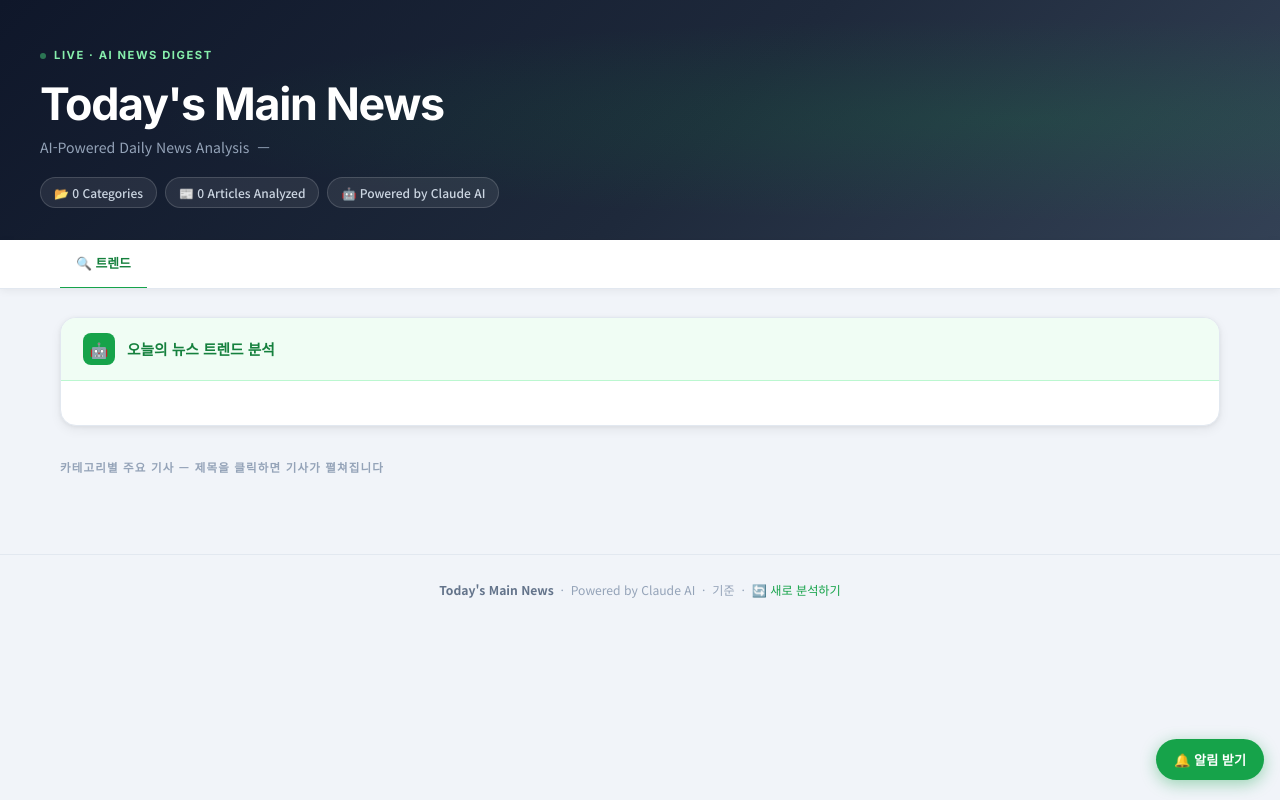
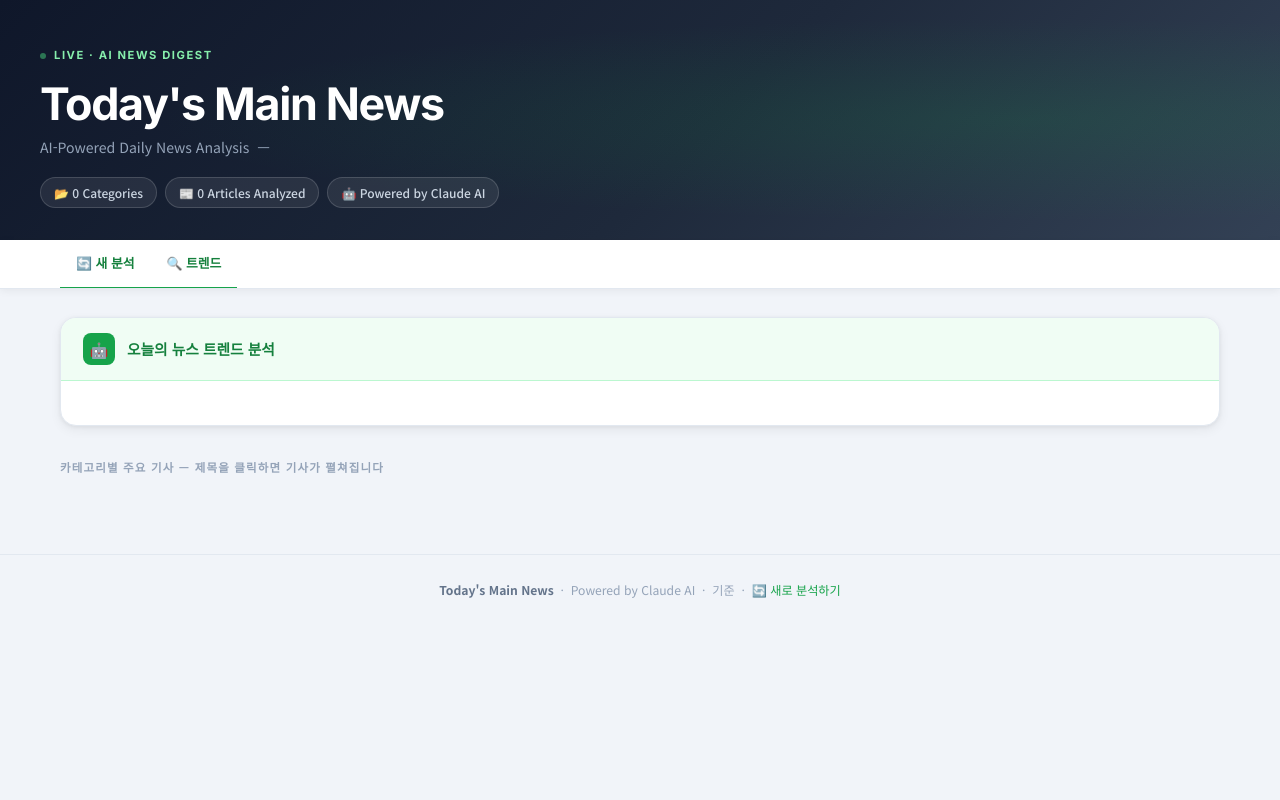
Before and after one commit to suhun1105-cmd/Today-s-Main-News, a Flask app: template templates/report.html in a window 1280 px wide. Run offline with Flask 3, Linux system fonts and the light colour scheme; the template is opened without the code that fills it, so the values that code supplies are empty.

Commit message:
fix: 알림 버튼 제거, 탭바에 새 분석 버튼 추가

```diff
--- a/templates/report.html
+++ b/templates/report.html
@@ -383,23 +383,17 @@
     }
     .site-footer strong { color: var(--text-muted); }
 
-    /* 알림 버튼 */
-    .notif-bar {
-      position: fixed; bottom: 20px; right: 16px; z-index: 200;
+    /* 탭바 홈 버튼 */
+    .tab-item-home {
+      display: inline-flex; align-items: center; gap: 6px;
+      padding: 13px 16px;
+      font-size: 0.8rem; font-weight: 700;
+      color: var(--accent-dark);
+      text-decoration: none;
+      border-bottom: 2px solid var(--accent);
+      margin-bottom: -1px;
+      white-space: nowrap;
     }
-    .notif-btn {
-      display: flex; align-items: center; gap: 7px;
-      background: var(--accent); color: #fff;
-      border: none; border-radius: 999px;
-      padding: 11px 18px;
-      font-size: 0.82rem; font-weight: 700;
-      font-family: inherit; cursor: pointer;
-      box-shadow: 0 4px 16px rgba(22,163,74,.4);
-      transition: background .15s, transform .1s;
-    }
-    .notif-btn:hover { background: var(--accent-dark); }
-    .notif-btn:active { transform: scale(.97); }
-    .notif-btn.on { background: #64748b; box-shadow: none; }
 
     @media (max-width: 600px) {
       .site-header { padding: 28px 18px 24px; }
@@ -428,6 +422,7 @@
 <!-- ── STICKY TAB BAR ── -->
 <nav class="tab-bar">
   <div class="tab-list">
+    <a class="tab-item-home" href="/?force=1">🔄 새 분석</a>
     <a class="tab-item" href="#trend">🔍 트렌드</a>
     {% for cat in categories %}
     <a class="tab-item" href="#cat-{{ cat.id }}">{{ cat.emoji }} {{ cat.name }}</a>
@@ -507,13 +502,6 @@
   </div>
 
 </main>
-
-<!-- 알림 버튼 (우측 하단 고정) -->
-<div class="notif-bar">
-  <button class="notif-btn" id="notifBtn" onclick="toggleNotif()">
-    🔔 알림 받기
-  </button>
-</div>
 
 <footer class="site-footer">
   <strong>Today's Main News</strong> &nbsp;·&nbsp; Powered by Claude AI &nbsp;·&nbsp; {{ generated_at }} 기준
@@ -595,63 +583,6 @@
   const tc = document.getElementById('trend-content');
   if (tc) tc.innerHTML = renderMarkdown(tc.textContent);
 
-  // ── 푸시 알림 ──────────────────────────────
-  const btn = document.getElementById('notifBtn');
-  let currentSub = null;
-
-  async function initNotif() {
-    if (!('serviceWorker' in navigator) || !('PushManager' in window)) {
-      if (btn) btn.style.display = 'none';
-      return;
-    }
-    const reg = await navigator.serviceWorker.ready;
-    currentSub = await reg.pushManager.getSubscription();
-    updateBtn();
-  }
-
-  function updateBtn() {
-    if (!btn) return;
-    if (currentSub) {
-      btn.textContent = '🔕 알림 해제';
-      btn.classList.add('on');
-    } else {
-      btn.textContent = '🔔 알림 받기';
-      btn.classList.remove('on');
-    }
-  }
-
-  async function toggleNotif() {
-    if (!('serviceWorker' in navigator)) return alert('이 브라우저는 알림을 지원하지 않습니다.');
-
-    if (currentSub) {
-      await currentSub.unsubscribe();
-      await fetch('/unsubscribe', { method: 'POST', headers: {'Content-Type':'application/json'}, body: JSON.stringify({endpoint: currentSub.endpoint}) });
-      currentSub = null;
-      updateBtn();
-      return;
-    }
-
-    const perm = await Notification.requestPermission();
-    if (perm !== 'granted') return alert('알림 권한을 허용해주세요.');
-
-    const keyRes = await fetch('/vapid-public-key');
-    const { key } = await keyRes.json();
-    if (!key) return alert('서버 설정 오류입니다.');
-
-    const reg = await navigator.serviceWorker.ready;
-    const sub = await reg.pushManager.subscribe({
-      userVisibleOnly: true,
-      applicationServerKey: key,
-    });
-
-    await fetch('/subscribe', { method: 'POST', headers: {'Content-Type':'application/json'}, body: JSON.stringify(sub) });
-    currentSub = sub;
-    updateBtn();
-    alert('알림이 설정됐습니다! 매일 오전 10시, 오후 6시에 알림이 옵니다.');
-  }
-
-  initNotif();
-
   /* ── 탭 활성화 (스크롤 위치 기반) ── */
   const tabs = document.querySelectorAll('.tab-item');
   const ioOpts = { threshold: 0.2, rootMargin: '-60px 0px 0px 0px' };
```
